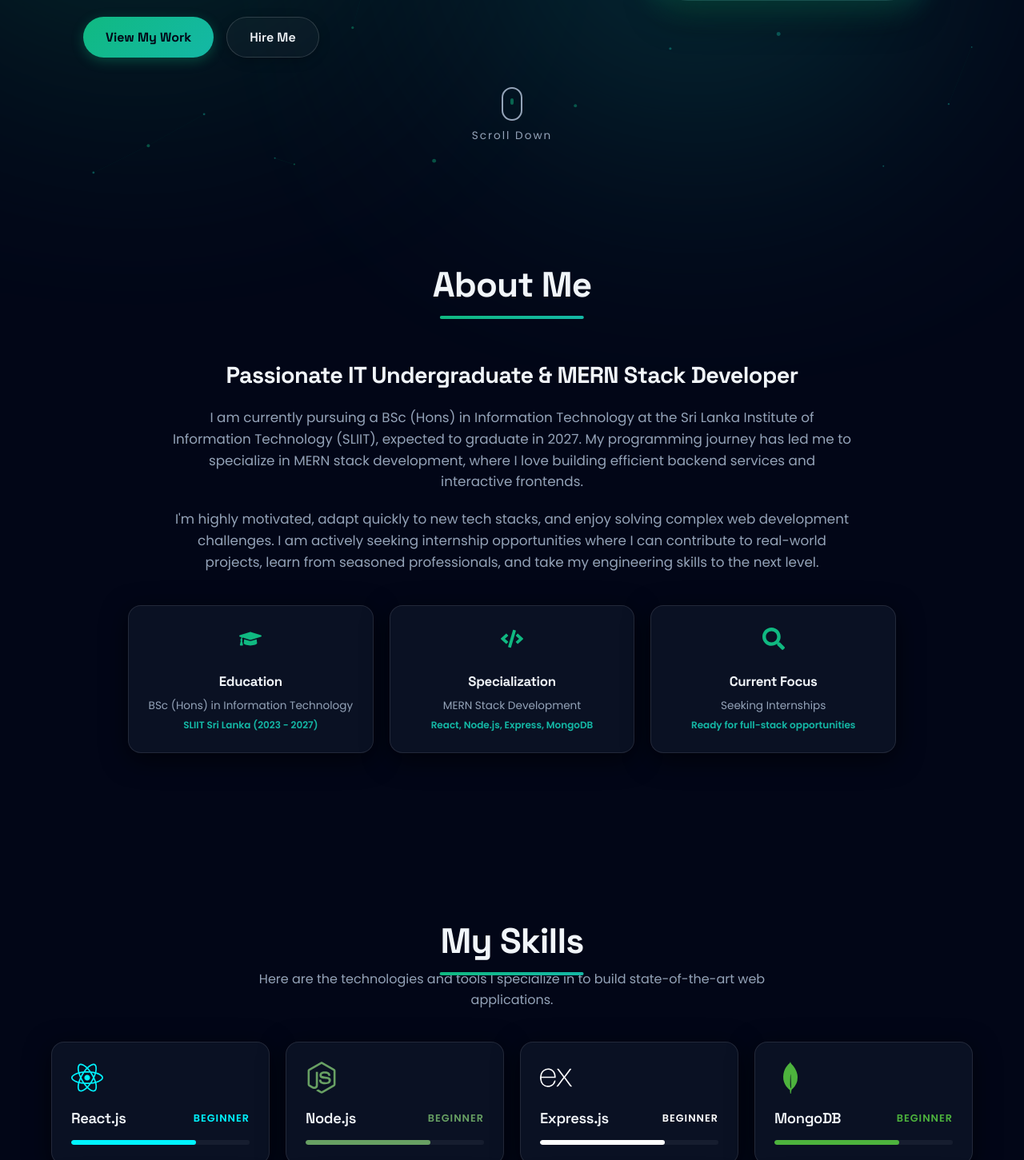
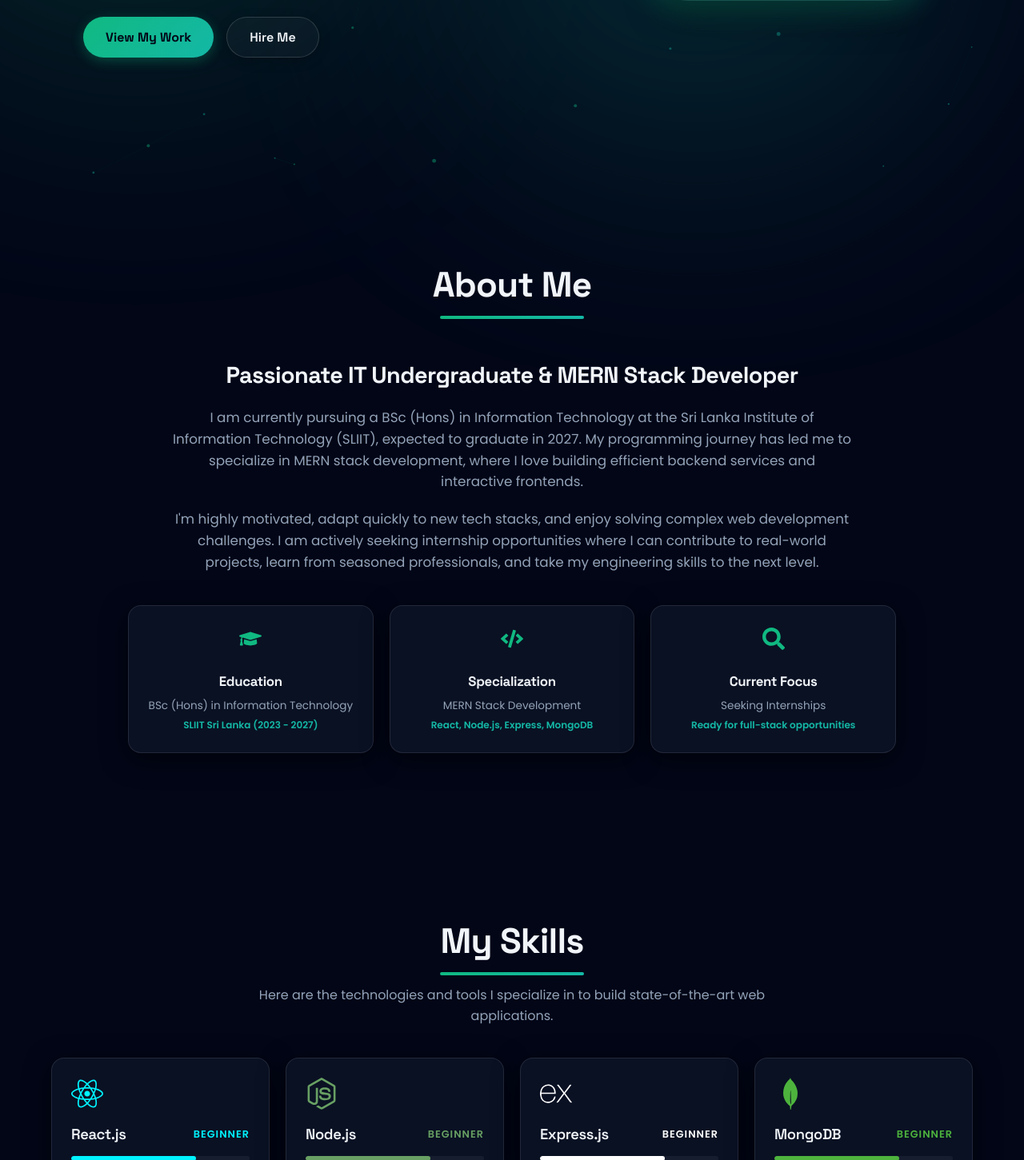
Before and after one commit to nipuninduwaraedu/portfolio, a React (Vite) app: page / in a window 1280 px wide. Shown: the part 579-2030 px from the top of the page at 80% size. Built offline with nearby package versions, Linux system fonts and the light colour scheme.

Commit message:
remove scroll button

```diff
--- a/src/components/About.jsx
+++ b/src/components/About.jsx
@@ -26,7 +26,9 @@ export default function About() {
 
   return (
     <section id="about" className="about-section">
-      <h2 className="section-title">About Me</h2>
+      <div className="section-title-wrapper">
+        <h2 className="section-title">About Me</h2>
+      </div>
 
       <div className="about-content-wrapper">
         <motion.div
--- a/src/components/Contact.jsx
+++ b/src/components/Contact.jsx
@@ -94,7 +94,9 @@ export default function Contact() {
 
   return (
     <section id="contact" className="contact-section">
-      <h2 className="section-title">Get In Touch</h2>
+      <div className="section-title-wrapper">
+        <h2 className="section-title">Get In Touch</h2>
+      </div>
 
       <div className="contact-intro">
         <p>Feel free to reach out to me! Whether you have a question, want to collaborate on a project, or discuss internship opportunities.</p>
--- a/src/components/Hero.jsx
+++ b/src/components/Hero.jsx
@@ -230,16 +230,6 @@ export default function Hero() {
           </div>
         </motion.div>
       </div>
-
-      <div
-        className="hero-scroll-indicator"
-        onClick={() => scrollToSection("about")}
-      >
-        <div className="mouse">
-          <div className="wheel"></div>
-        </div>
-        <span>Scroll Down</span>
-      </div>
     </section>
   );
 }
--- a/src/components/Projects.jsx
+++ b/src/components/Projects.jsx
@@ -61,7 +61,9 @@ export default function Projects() {
 
   return (
     <section id="projects" className="projects-section">
-      <h2 className="section-title">My Projects</h2>
+      <div className="section-title-wrapper">
+        <h2 className="section-title">My Projects</h2>
+      </div>
 
       <div className="projects-intro">
         <p>
--- a/src/components/Skills.jsx
+++ b/src/components/Skills.jsx
@@ -44,7 +44,9 @@ export default function Skills() {
 
   return (
     <section id="skills" className="skills-section">
-      <h2 className="section-title">My Skills</h2>
+      <div className="section-title-wrapper">
+        <h2 className="section-title">My Skills</h2>
+      </div>
 
       <div className="skills-intro">
         <p>Here are the technologies and tools I specialize in to build state-of-the-art web applications.</p>
--- a/src/index.css
+++ b/src/index.css
@@ -187,14 +187,17 @@ section {
   z-index: 1;
 }
 
+.section-title-wrapper {
+  text-align: center;
+  margin-bottom: 20px;
+}
+
 .section-title {
   font-size: 2.75rem;
-  margin-bottom: 20px;
+  margin: 0 auto 20px auto;
   text-align: center;
   position: relative;
   display: inline-block;
-  left: 50%;
-  transform: translateX(-50%);
 }
 
 .section-title::after {
```
